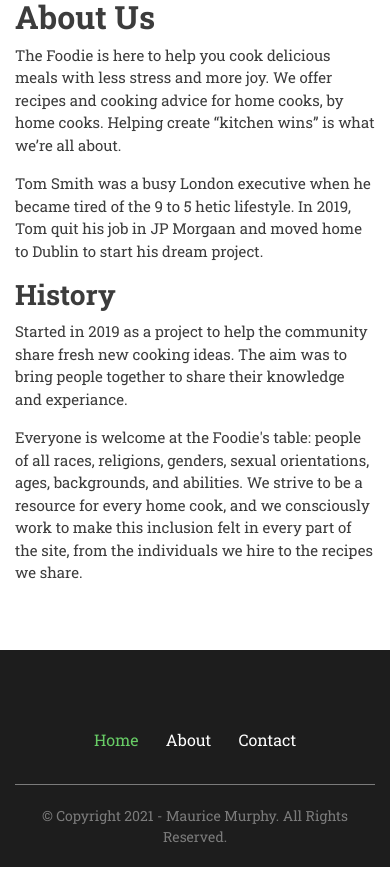
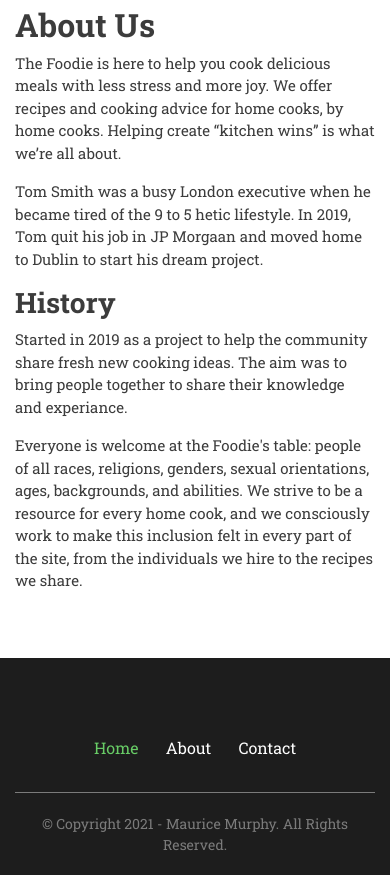
Before and after one commit to mauricetjmurphy/The_Foodie_Flask_App, a Flask app: page /about in a window 390 px wide. Shown: the part 398-1273 px from the top of the page. Run offline with Flask 2, Linux system fonts and the light colour scheme; the visitor is signed in with stand-in values (Sample User, id 1); some libraries are stand-ins or nearby versions.

```diff
--- a/app/static/css/styles.css
+++ b/app/static/css/styles.css
@@ -1370,4 +1370,8 @@ footer .footer-credit p {
         justify-content: center;
         align-items: center;
     }
+
+    select#category {
+        width: 150px;
+    }
 }
--- a/app/templates/about.html
+++ b/app/templates/about.html
@@ -17,7 +17,7 @@
 
                 <div class="col-md-7">
                     <div class="about-content">
-                        <h2>About Us</h2>
+                        <h2 class="mt-2">About Us</h2>
 
                         <p>
                             The Foodie is here to help you cook delicious meals
--- a/app/templates/account.html
+++ b/app/templates/account.html
@@ -15,7 +15,7 @@
 
     <h3>{{user["email"]}}</h3>
 
-
+<!-- The action attribute has been intentionally left blank as Flask-WTF does not require it -->
 <form
     name="update_details"
     class="user-update-form border"
--- a/app/templates/add_recipe.html
+++ b/app/templates/add_recipe.html
@@ -1,4 +1,6 @@
 {% extends 'layout.html' %} {% block content %}
+
+<!-- The action attribute has been intentionally left blank as Flask-WTF does not require it -->
 <form
     name="create_recipe"
     class="create-recipe-form"
--- a/app/templates/login.html
+++ b/app/templates/login.html
@@ -1,6 +1,7 @@
 {% extends 'layout.html' %} {% block content %}
 
 <div class="login-container">
+    <!-- The action attribute has been intentionally left blank as Flask-WTF does not require it -->
     <form name="login" class="login-form" action='' method="post" novalidate>
         <div class="login-input-container">
             {{form.hidden_tag()}} {{ form.csrf_token }}
--- a/app/templates/recipe.html
+++ b/app/templates/recipe.html
@@ -198,6 +198,7 @@
                                 <h3 class="mb-4">Leave a comment</h3>
                             </div>
 
+                            <!-- The action attribute has been intentionally left blank as Flask-WTF does not require it -->
                             <form
                                 name="create_post"
                                 class="create-post-form"
--- a/app/templates/register.html
+++ b/app/templates/register.html
@@ -1,5 +1,6 @@
 {% extends 'layout.html' %} {% block content %}
 
+<!-- The action attribute has been intentionally left blank as Flask-WTF does not require it -->
 <form name="register-user" action="" method="POST" novalidate>
     <!-- Adds the csrf token as a security measure -->
     {{form.hidden_tag()}} {{ form.csrf_token }}
--- a/app/templates/update_recipe.html
+++ b/app/templates/update_recipe.html
@@ -1,4 +1,5 @@
 {% extends 'layout.html' %} {% block content %}
+<!-- The action attribute has been intentionally left blank as Flask-WTF does not require it -->
 <form
     name="create_recipe"
     class="create-recipe-form"
```
Also changed, not shown: test_app.py (+1 -9 lines), README.md, 1 other file.
